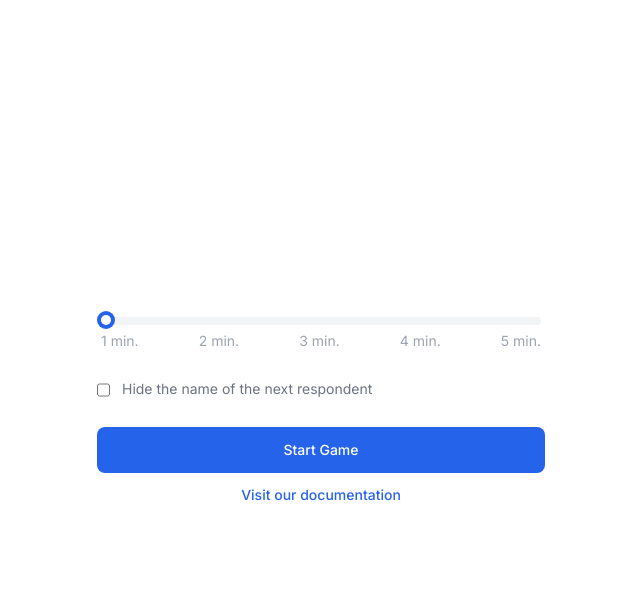
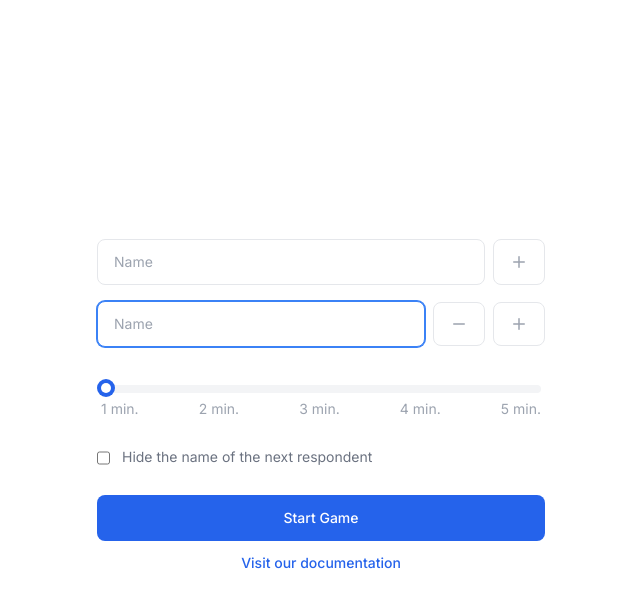
Before and after one commit to ns-knowledgebase/shiritori, a Next.js app: page / in a window 1280 px wide. Both pictures are taken after a click on the button 838 px from the left and 293 px from the top of the page. Shown: the top 608 px of the page, without its empty margins (319-959 px from the left). Built offline with nearby package versions, Linux system fonts and the light colour scheme.

Commit message:
feat: update button display conditions (#26)

```diff
--- a/src/app/page.tsx
+++ b/src/app/page.tsx
@@ -157,8 +157,13 @@ export default function Home() {
                 onEnter={addNameField}
                 onPaste={handlePaste}
               />
-              {names.length === index + 1 && name !== '' ? (
+              {index === 0 ? (
                 <AddButton onClick={addNameField} />
+              ) : names.length === index + 1 ? (
+                <div className="flex items-center space-x-2">
+                  <RemoveButton onClick={() => removeNameField(index)} />
+                  <AddButton onClick={addNameField} />
+                </div>
               ) : (
                 <RemoveButton onClick={() => removeNameField(index)} />
               )}
```
